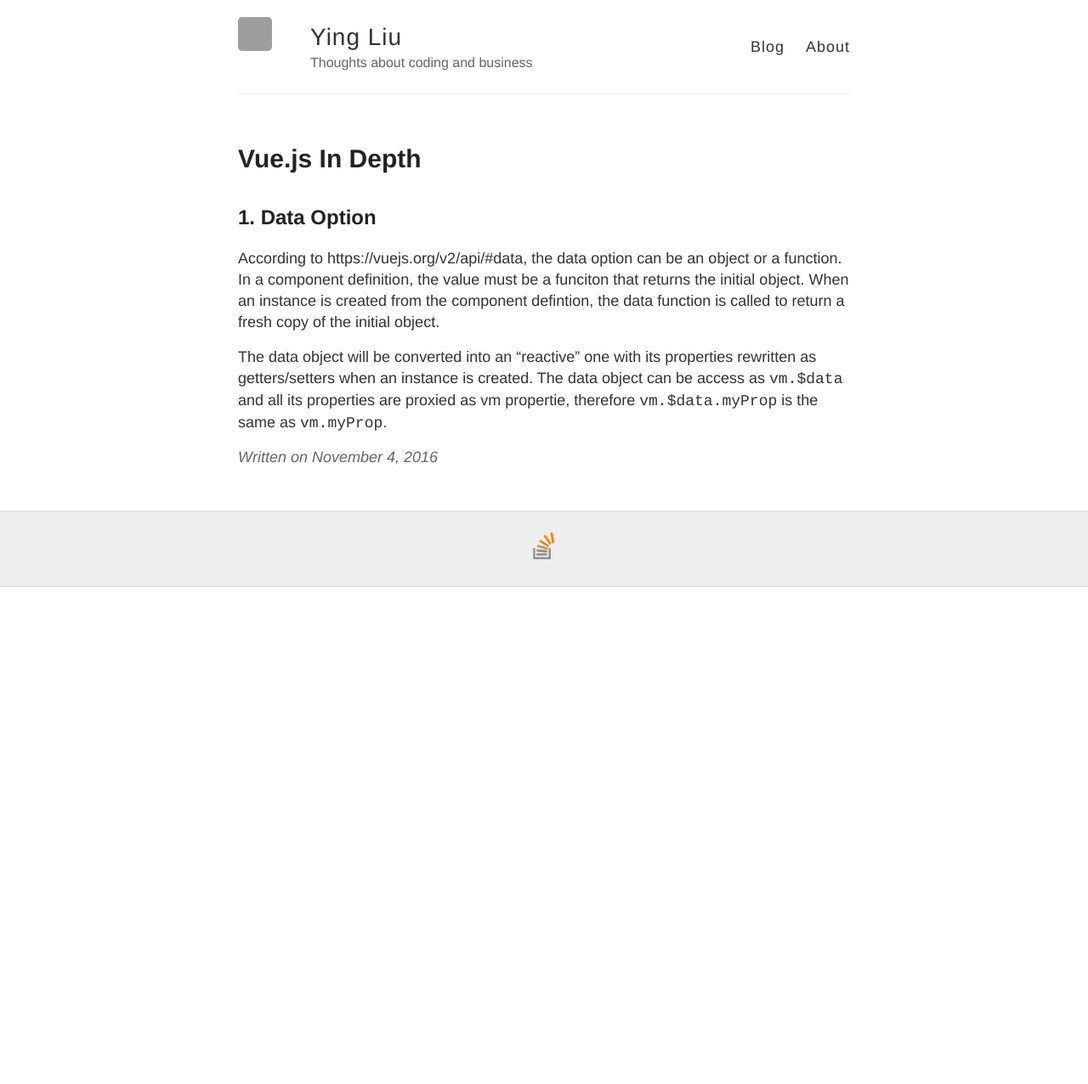
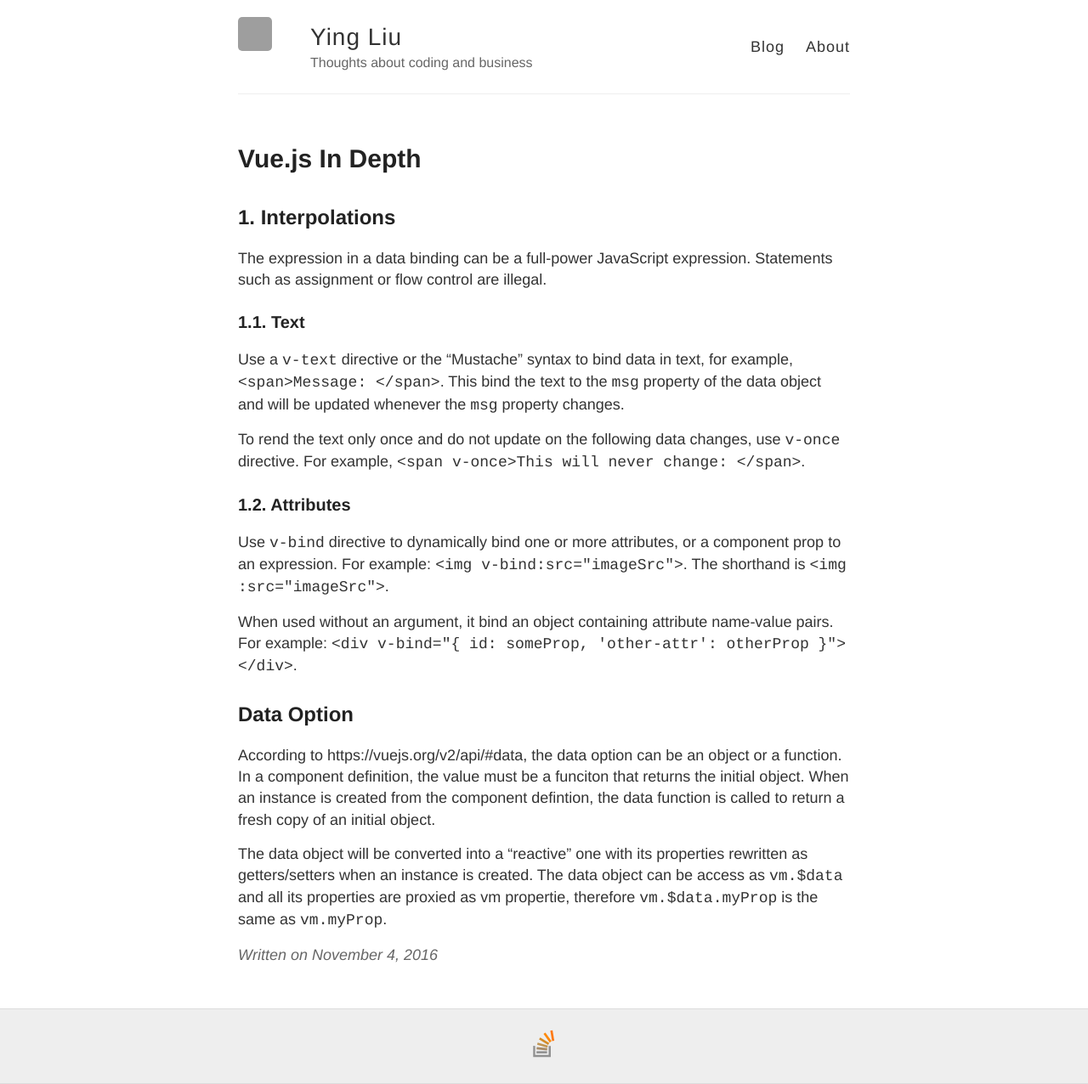
Before and after one commit to YingLiu4203/old-dev-blog, a Jekyll site: the page built from _posts/2016-11-04-vuejs-in-depth.md, in a window 1280 px wide. Shown: the whole page at 85% size. Built offline with Jekyll 4.4.1, drawn with Linux system fonts in a browser that asks for light colours; comment, search, counter and statistics services are not loaded; before the commit the page ends 900 px from its top, so only the background shows below that; grey boxes are pictures that could not be loaded.

```diff
--- a/_posts/2016-11-04-vuejs-in-depth.md
+++ b/_posts/2016-11-04-vuejs-in-depth.md
@@ -7,7 +7,19 @@ tags:
 - FrontEnd
 ---
 
-## 1. Data Option
-According to https://vuejs.org/v2/api/#data, the data option can be an object or a function. In a component definition, the value must be a funciton that returns the initial object. When an instance is created from the component defintion, the data function is called to return a fresh copy of the initial object.
+## 1. Interpolations
+The expression in a data binding can be a full-power JavaScript expression. Statements such as assignment or flow control are illegal.
+### 1.1. Text
+Use a `v-text` directive or the "Mustache" syntax to bind data in text, for example, `<span>Message: {{ msg }}</span>`.  This bind the text to the `msg` property of the data object and will be updated whenever the `msg` property changes.
 
-The data object will be converted into an "reactive" one with its properties rewritten as getters/setters when an instance is created. The data object can be access as `vm.$data` and all its properties are proxied as vm propertie, therefore `vm.$data.myProp` is the same as `vm.myProp`.
+To rend the text only once and do not update on the following data changes, use `v-once` directive. For example, `<span v-once>This will never change: {{msg}}</span>`.
+
+### 1.2. Attributes
+Use `v-bind` directive to dynamically bind one or more attributes, or a component prop to an expression. For example: `<img v-bind:src="imageSrc">`. The shorthand is `<img :src="imageSrc">`.
+
+When used without an argument, it bind an object containing attribute name-value pairs. For example: `<div v-bind="{ id: someProp, 'other-attr': otherProp }"></div>`.
+
+## Data Option
+According to https://vuejs.org/v2/api/#data, the data option can be an object or a function. In a component definition, the value must be a funciton that returns the initial object. When an instance is created from the component defintion, the data function is called to return a fresh copy of an initial object.
+
+The data object will be converted into a "reactive" one with its properties rewritten as getters/setters when an instance is created. The data object can be access as `vm.$data` and all its properties are proxied as vm propertie, therefore `vm.$data.myProp` is the same as `vm.myProp`.
```
Also changed, not shown: _posts/2016-11-27-javascript-function-and-class.md (added, +24 -0 lines).
